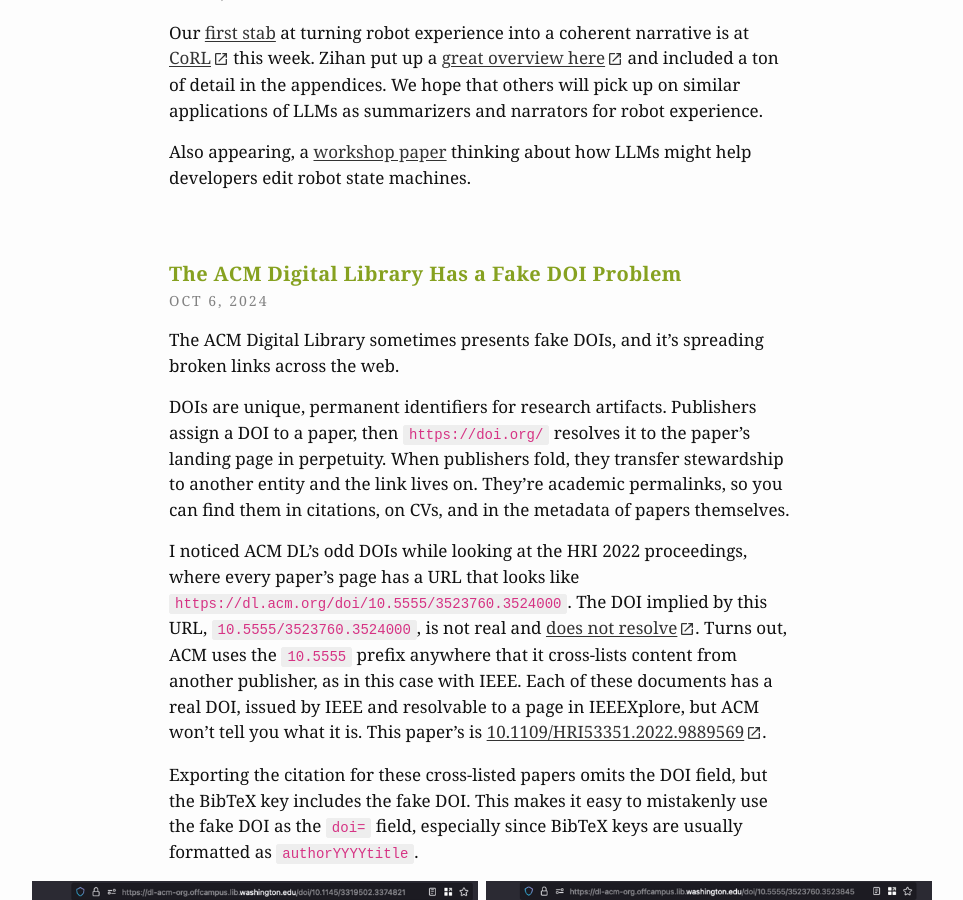
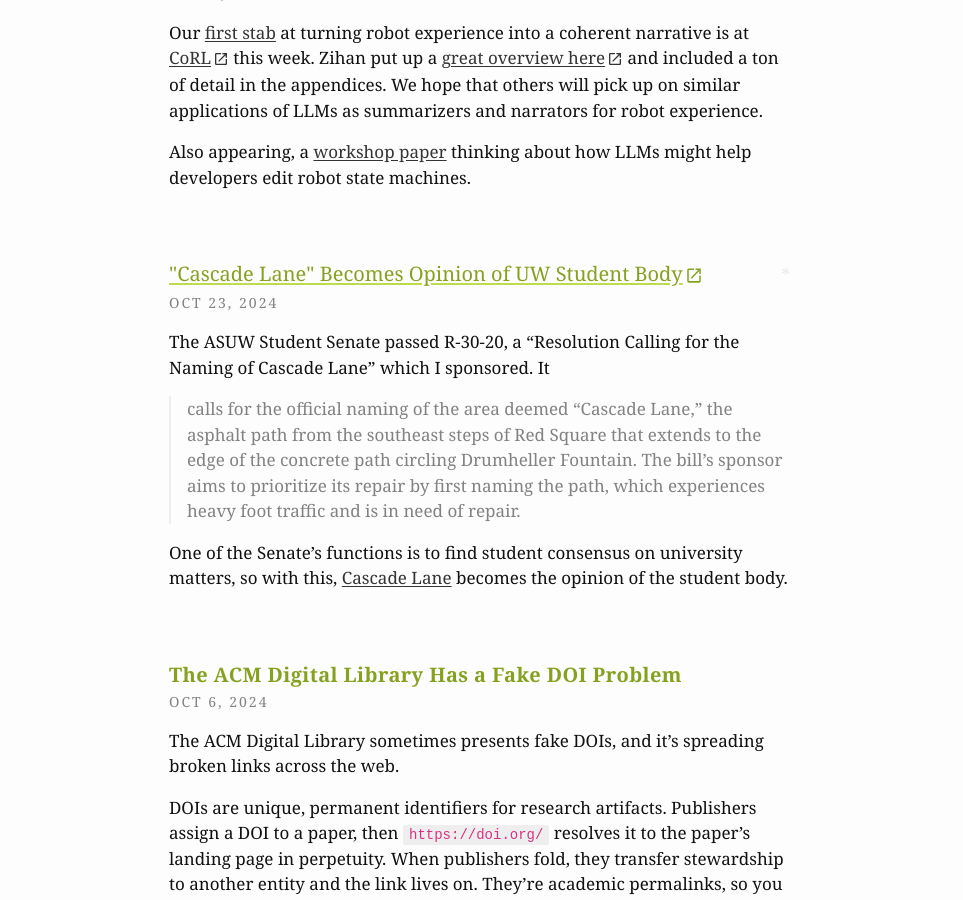
Before and after one commit to nickswalker/nickwalker.us, a Jekyll site: the page built from pages/blog.html, in a window 1280 px wide and 900 px high, scrolled down 727 px. Shown: the whole window, without its empty margins (158-1121 px from the left). Built offline with Jekyll 4.4.1, drawn with Linux system fonts in a browser that asks for light colours; nearby versions of some CDN libraries; some web fonts are replaced; a script that is not in the unit is left out; comment, search, counter and statistics services are not loaded; some of the changed text lies outside the part shown.

Commit message:
Add ASUW resolution note
Don't unfeatured posts/news on home page

```diff
--- /dev/null
+++ b/collections/_posts/2024-10-22-cascade-lane-resolution.md
@@ -0,0 +1,15 @@
+---
+title: "\"Cascade Lane\" Becomes Opinion of UW Student Body"
+date: 2024-10-22 19:00 -0600
+categories: ["uw", "media", "news", "history"]
+published: true
+type: link
+featured: false
+link: https://www.dailyuw.com/news/asuw-student-senate-passes-two-bills-introduces-2024-25-legislative-agenda/article_00f3da1a-94e6-11ef-b1d5-b3197717a02c.html
+---
+
+The ASUW Student Senate passed R-30-20, a “Resolution Calling for the Naming of Cascade Lane” which I sponsored. It
+
+> calls for the official naming of the area deemed “Cascade Lane,” the asphalt path from the southeast steps of Red Square that extends to the edge of the concrete path circling Drumheller Fountain. The bill’s sponsor aims to prioritize its repair by first naming the path, which experiences heavy foot traffic and is in need of repair.
+
+One of the Senate's functions is to find student consensus on university matters, so with this, [Cascade Lane]({% post_url 2024-05-31-cascade-lane %}) becomes the opinion of the student body.
```
Also changed, not shown: collections/_posts/2024-10-06-acm-dl-fake-dois.md (+0 -1 lines), pages/index.md (+17 -9 lines).
